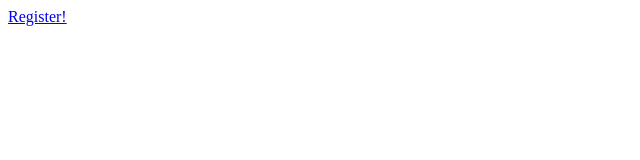
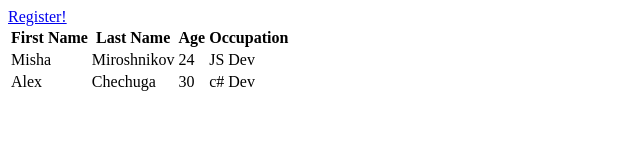
Before and after one commit to mms27/js-trainings-demo, a website: page index.html in a window 1280 px wide. Shown: the whole page, without its empty margins (0-640 px from the left). Drawn offline with Linux system fonts and the light colour scheme.

Commit message:
Add node server

```diff
--- a/index.html
+++ b/index.html
@@ -5,5 +5,7 @@
 </head>
 <body>
     <a href="/registration.html">Register!</a>
+
+    <script src="/js/index.js"></script>
 </body>
 </html>
--- /dev/null
+++ b/js/index.js
@@ -0,0 +1,37 @@
+var columns = ['First Name', 'Last Name', 'Age', 'Occupation'];
+
+var rows = [
+    ['Misha', 'Miroshnikov', '24', 'JS Dev'],
+    ['Alex', 'Chechuga', '30', 'c# Dev']
+];
+
+var newTable = createTable(rows, columns);
+document.body.appendChild(newTable);
+
+function createTable(rows, columns) {
+    var table = document.createElement('table');
+
+    var headerRow = document.createElement('tr');
+    table.appendChild(headerRow);
+    columns.forEach(buildTableColumn);
+
+    rows.forEach(function (columns) {
+        var row = document.createElement('tr');
+        table.appendChild(row);
+
+        columns.forEach(function (columnText) {
+            var cell = document.createElement('td');
+            cell.innerText = columnText;
+
+            row.appendChild(cell);
+        });
+    });
+
+    return table;
+
+    function buildTableColumn(columnTitle) {
+        var header = document.createElement('th');
+        header.innerText = columnTitle;
+        headerRow.appendChild(header);
+    }
+}
```
Also changed, not shown: package.json (added, +8 -0 lines), registration.html (+1 -1 lines), server.js (added, +17 -0 lines), js/registration.js (renamed from js/app.js).
